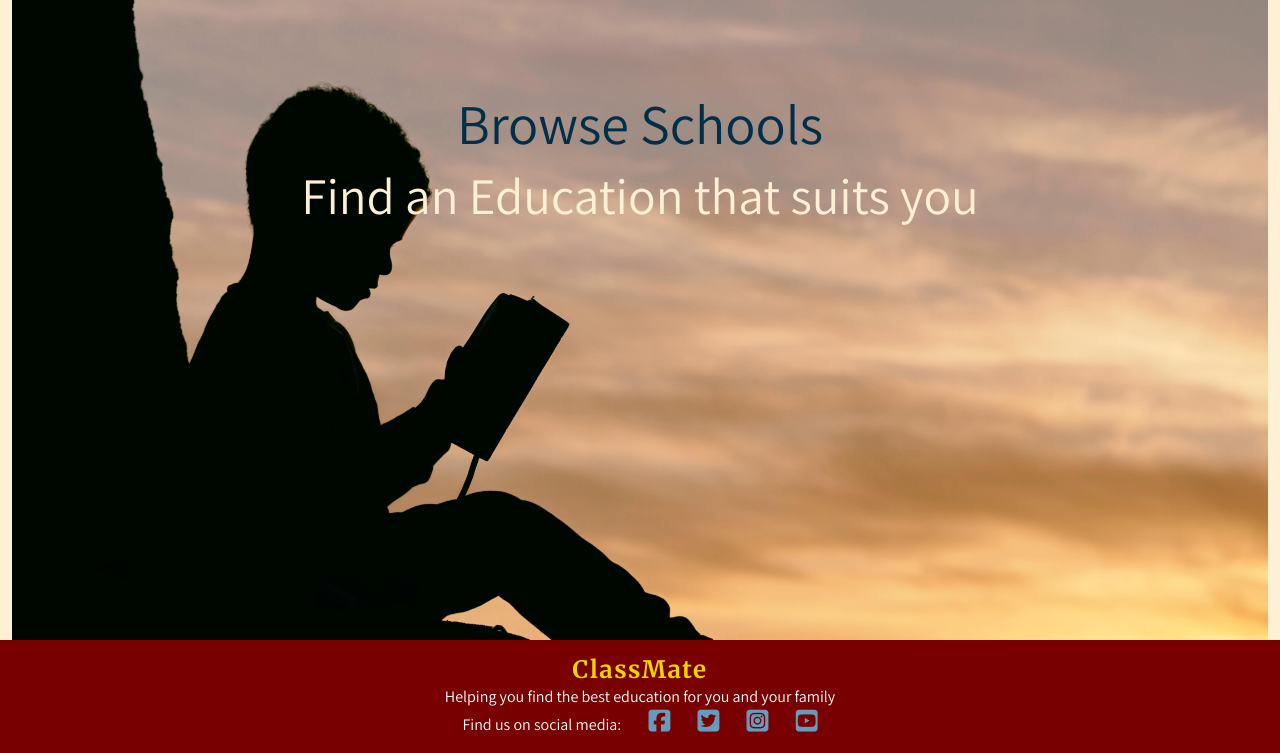
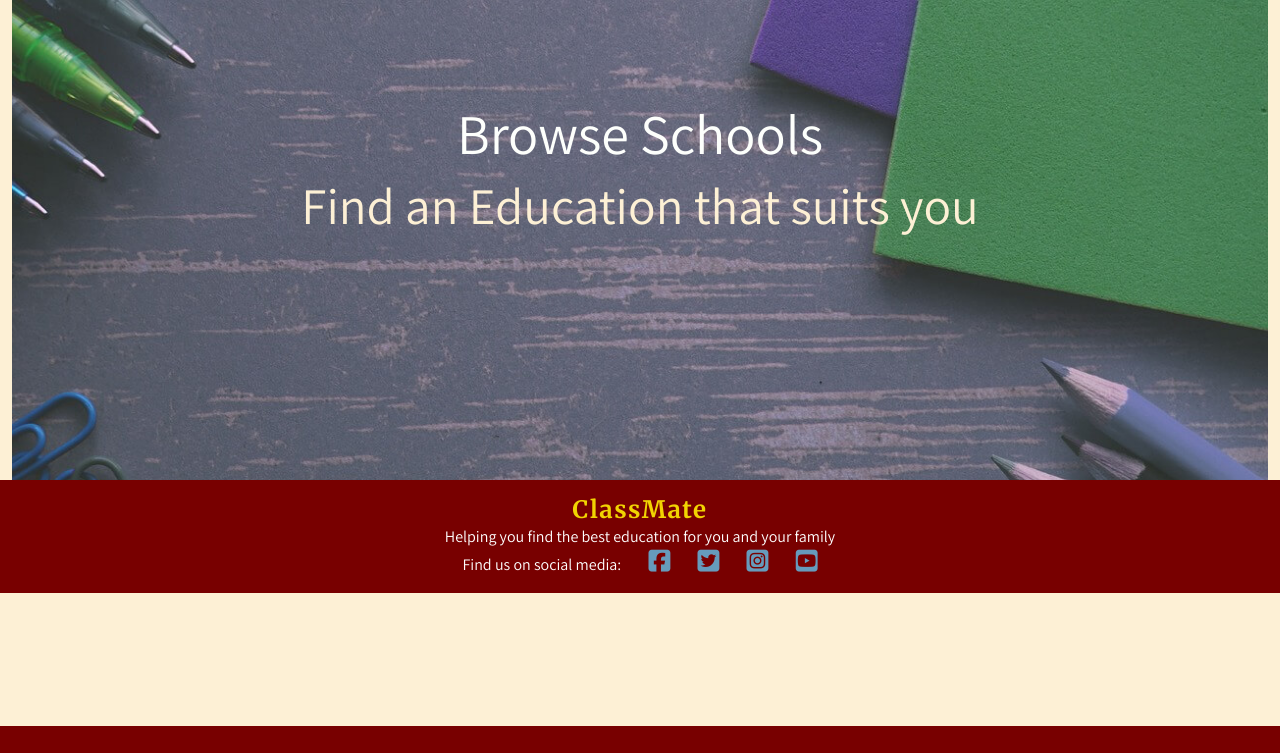
Before and after one commit to georgiagrayland/P4-ClassMate, a Django app: page /schools/ in a window 1280 px wide. Shown: the part 74-827 px from the top of the page. After the commit the page ends 800 px from the top, so only its background shows below. Run offline with Django 3.2, Linux system fonts and the light colour scheme; data that the repository does not hold is empty; some libraries are stand-ins or nearby versions.

Commit message:
edit colors and sizes of icons

```diff
--- a/static/css/style.css
+++ b/static/css/style.css
@@ -86,14 +86,14 @@ footer i:hover{
 /* --------------------- Schools List Page  --------------------- */
 
 .school-page{
-    background: url(../media/boy-book.jpg);
+    background: url(../media/background-schools.jpg);
     background-size: cover;
-    height: 80vh;
+    height: 60vh;
 }
 
 .schools-list{
     font-size: 3.5rem;
-    color: #003049;
+    color: #FDFFFC;
 }
 
 .schools-list-2{
@@ -102,7 +102,7 @@ footer i:hover{
 }
 
 .list-header{
-    padding-top: 90px;
+    padding-top: 100px;
 }
 
 h6 i{
@@ -117,6 +117,13 @@ h6 i{
     color: #161925;
 }
 
+.icons-info{
+    font-size: 1.15rem;
+}
+
+.info-icon{
+    font-size: 1.1rem;
+}
 
 /* --------------------- School Detail Page --------------------- */
 
--- a/templates/schools.html
+++ b/templates/schools.html
@@ -34,9 +34,9 @@
                     <h4 class="card-title school-name list-page">{{ school.name }}</h4>
                   </a>
                   <h6 class="icons-info">
-                  <i class="fa-solid fa-location-dot"></i>{{ school.region }}<br>
-                  <i class="fa-solid fa-school"></i>{{ school.status }}<br>
-                  <i class="fa-solid fa-venus-mars"></i>{{ school.gender_type }}
+                  <i class="fa-solid fa-location-dot info-icon p-1"></i> {{ school.region }}<br>
+                  <i class="fa-solid fa-school info-icon p-1"></i>{{ school.status }}<br>
+                  <i class="fa-solid fa-venus-mars info-icon p-1"></i>{{ school.gender_type }}
                   </h6>
                     <p class="card-text">{{ school.excerpt }}</p>
                     <!-- Additional information -->
```
Also changed, not shown: static/media/background-schools.jpg (added).
